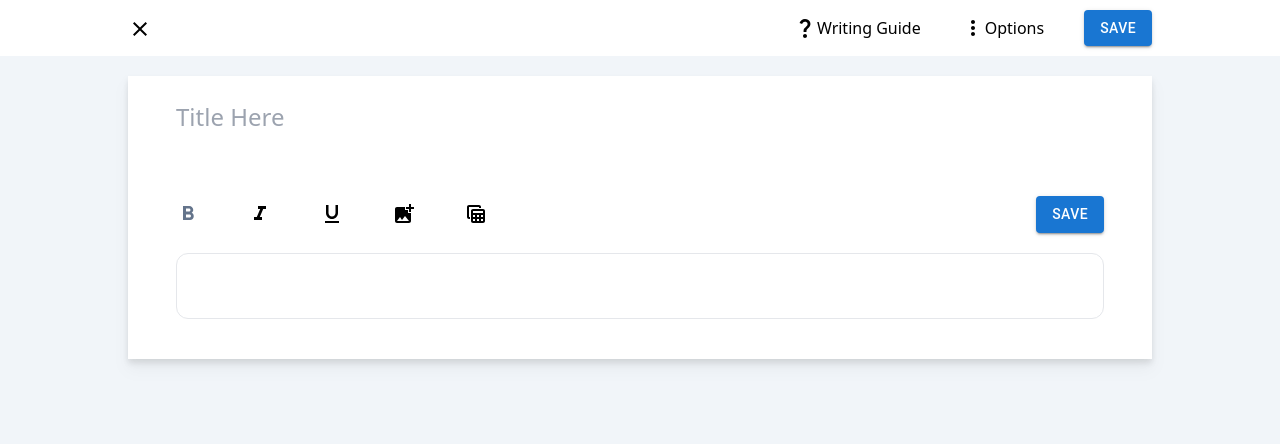
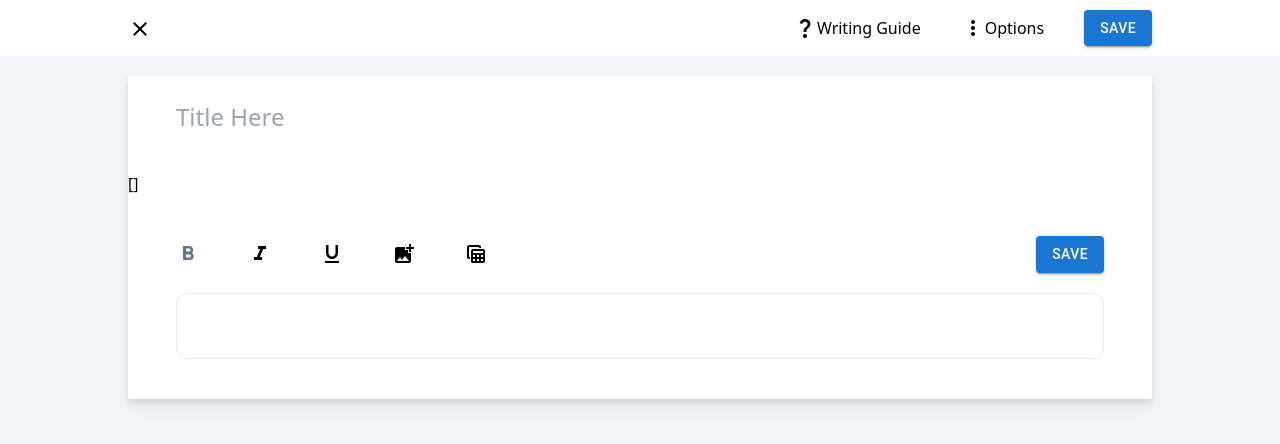
Before and after one commit to prajjwalarora/GeekDocs, a React (Create React App) app: page /editor in a window 1280 px wide. Shown: the top 444 px of the page. Built offline with nearby package versions, Linux system fonts and the light colour scheme; no server answers.

Commit message:
bda big fix

```diff
--- a/src/components/Editor/EditorBox/EditorBox.js
+++ b/src/components/Editor/EditorBox/EditorBox.js
@@ -11,6 +11,7 @@ const EditorBox = ({ socket }) => {
   const [editor] = useState(() => withReact(createEditor()));
   const [initialValue, setInitialValue] = useState([]);
   const [searchParams] = useSearchParams();
+  const [users, setUsers] = useState([]);
   const userId = useMemo(() => {
     localStorage.getItem("userId");
   });
@@ -22,6 +23,10 @@ const EditorBox = ({ socket }) => {
         Transforms.select(editor, { path: [0, 0], offset: 3 });
         editor.children = parsedData;
         editor.onChange();
+      });
+      socket.on("user-connected", (userId) => {
+        console.log(userId);
+        setUsers((prev) => [...prev, userId]);
       });
     }
   }, [socket, editor]);
@@ -124,6 +129,9 @@ const EditorBox = ({ socket }) => {
   }
   return (
     <>
+      <div>
+        <div>{JSON.stringify(users)}</div>
+      </div>
       <EditorWidgets
         boldHandler={boldHandler}
         italicHandler={italicHandler}
--- a/src/pages/DocumentPage.jsx
+++ b/src/pages/DocumentPage.jsx
@@ -9,7 +9,7 @@ const DocumentPage = () => {
   const [socket, setSocket] = useState(null);
   const [searchParams] = useSearchParams();
   useEffect(() => {
-    const socketConnection = io("ws://localhost:8081");
+    const socketConnection = io("ws://10.1.105.126:8081");
     setSocket(socketConnection);
   }, []);
   useEffect(() => {
```
